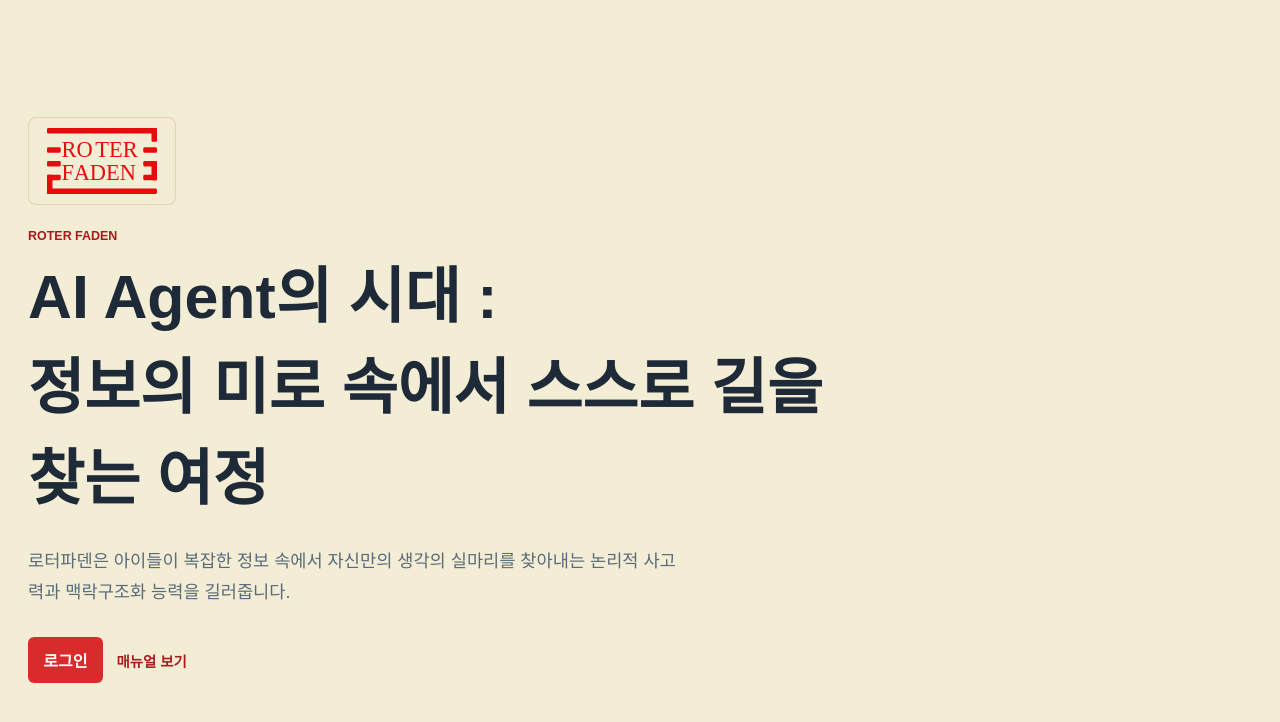
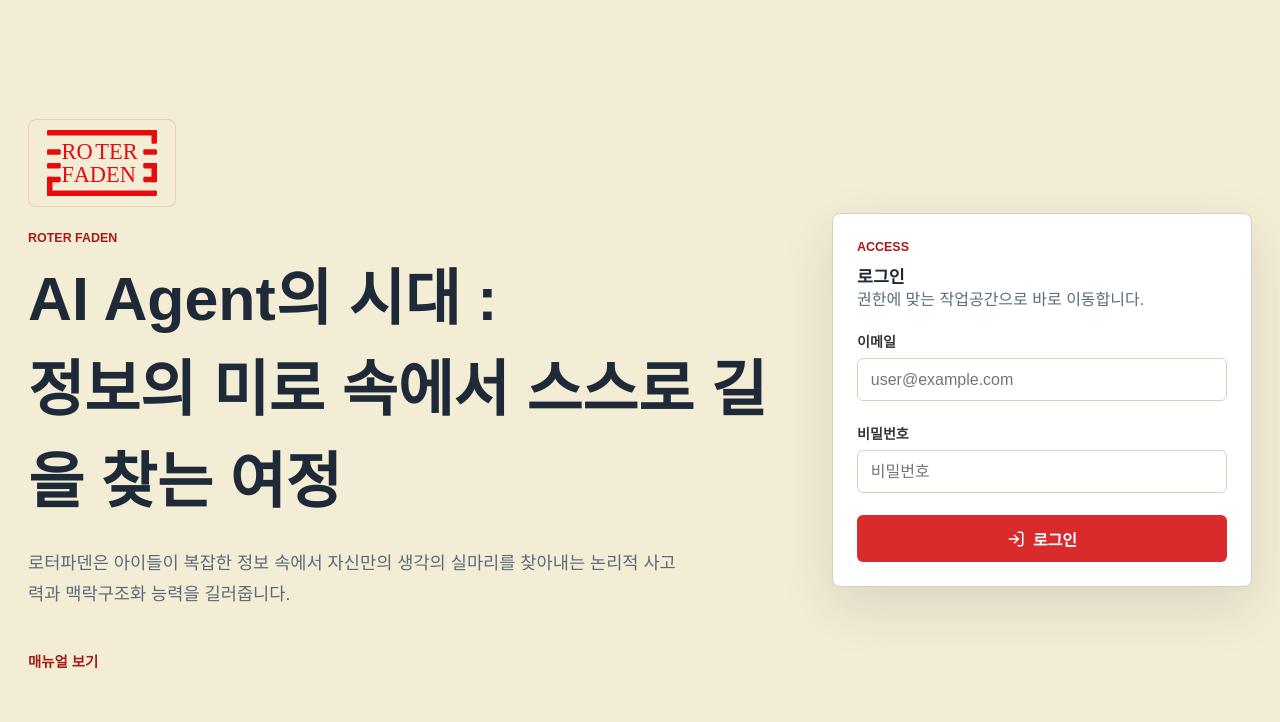
Before and after one commit to scottzeong/context-sketch-lab, a Next.js app: page / in a window 1280 px wide. Shown: the top 722 px of the page. Built offline with nearby package versions, Linux system fonts and the light colour scheme; no server answers; a web font is replaced by a local one.

Commit message:
Add login form to front page

```diff
--- a/src/app/globals.css
+++ b/src/app/globals.css
@@ -2254,6 +2254,8 @@ p {
 .front-page {
   align-items: center;
   display: grid;
+  gap: 28px;
+  grid-template-columns: minmax(0, 1fr) minmax(320px, 420px);
   min-height: 100vh;
   padding: 28px;
 }
@@ -2299,6 +2301,11 @@ p {
   flex-wrap: wrap;
   gap: 14px;
   margin-top: 28px;
+}
+
+.front-login-panel {
+  align-self: center;
+  max-width: 420px;
 }
 
 .manual-page {
@@ -2434,7 +2441,8 @@ pre {
   .review-submission-grid,
   .submission-review-grid,
   .feedback-draft-grid,
-  .workbench {
+  .workbench,
+  .front-page {
     grid-template-columns: 1fr;
   }
 
--- a/src/app/login/page.tsx
+++ b/src/app/login/page.tsx
@@ -14,15 +14,15 @@ export default function LoginPage() {
         <div>
           <p className="eyebrow">Roter Faden Access</p>
           <h1>로그인</h1>
-          <p>역할에 따라 튜터, 학생, 보호자, 관리자 작업 공간으로 이동합니다.</p>
+          <p>권한에 따라 관리자, 튜터, 학생, 보호자 작업공간으로 바로 이동합니다.</p>
         </div>
 
         {!isConfigured ? (
           <div className="setup-callout">
             <strong>Supabase 환경 변수가 필요합니다.</strong>
             <p>
-              `.env.local`에 `NEXT_PUBLIC_SUPABASE_URL`과
-              `NEXT_PUBLIC_SUPABASE_ANON_KEY`를 입력하면 로그인을 사용할 수 있습니다.
+              `.env.local`에 `NEXT_PUBLIC_SUPABASE_URL`과 `NEXT_PUBLIC_SUPABASE_ANON_KEY`를
+              입력하면 로그인을 사용할 수 있습니다.
             </p>
           </div>
         ) : null}
--- a/src/app/page.tsx
+++ b/src/app/page.tsx
@@ -1,7 +1,11 @@
 import Image from "next/image";
 import Link from "next/link";
+import { LoginForm } from "@/components/LoginForm";
+import { hasPublicSupabaseEnv } from "@/lib/env";
 
 export default function Home() {
+  const isConfigured = hasPublicSupabaseEnv();
+
   return (
     <main className="front-page">
       <section className="front-hero">
@@ -19,14 +23,31 @@ export default function Home() {
           논리적 사고력과 맥락구조화 능력을 길러줍니다.
         </p>
         <div className="front-actions">
-          <Link className="primary-link" href="/login">
-            로그인
-          </Link>
           <Link className="quiet-link" href="/manual">
             매뉴얼 보기
           </Link>
         </div>
       </section>
+
+      <section className="auth-panel front-login-panel" aria-label="로그인">
+        <div>
+          <p className="eyebrow">Access</p>
+          <h2>로그인</h2>
+          <p>권한에 맞는 작업공간으로 바로 이동합니다.</p>
+        </div>
+
+        {!isConfigured ? (
+          <div className="setup-callout">
+            <strong>Supabase 환경 변수가 필요합니다.</strong>
+            <p>
+              `.env.local`에 `NEXT_PUBLIC_SUPABASE_URL`과 `NEXT_PUBLIC_SUPABASE_ANON_KEY`를
+              입력하면 로그인을 사용할 수 있습니다.
+            </p>
+          </div>
+        ) : null}
+
+        <LoginForm isConfigured={isConfigured} />
+      </section>
     </main>
   );
 }
```
Also changed, not shown: 10 other files (tests, documents, lock files or other folders).
